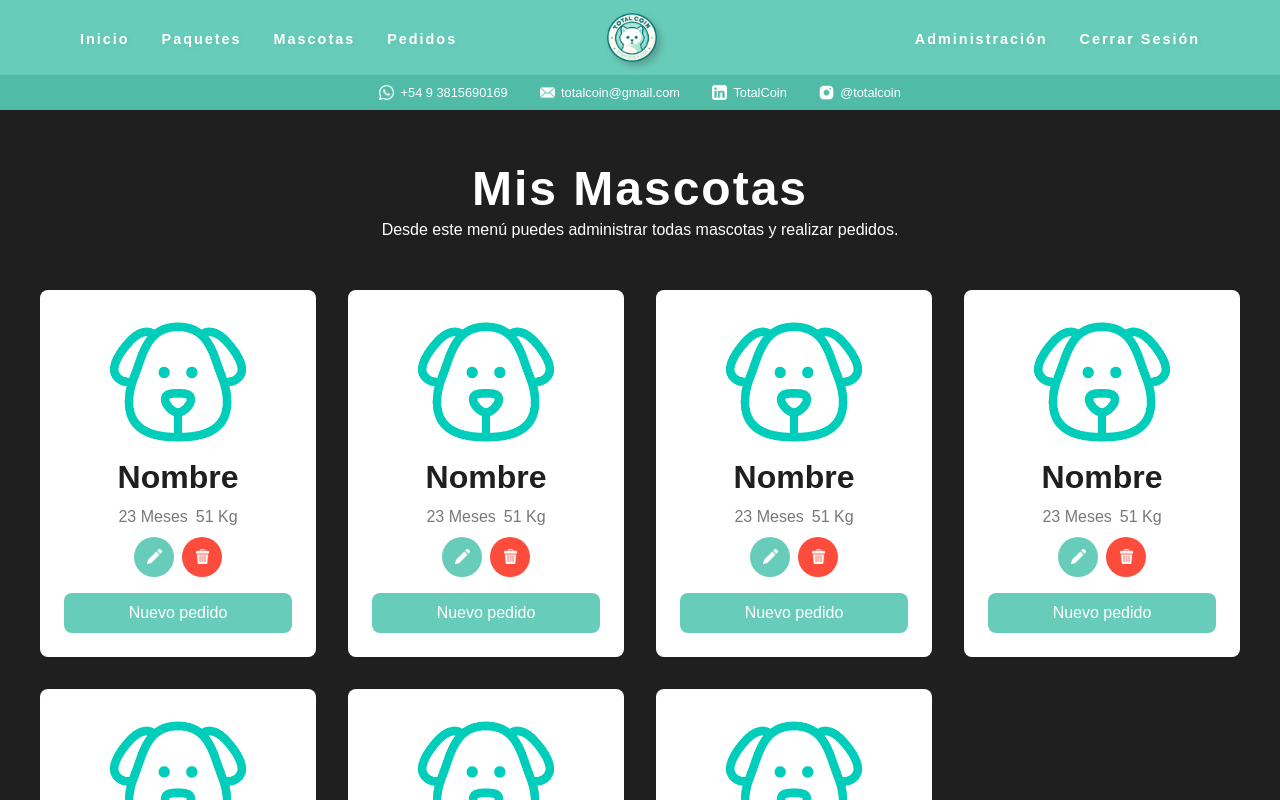
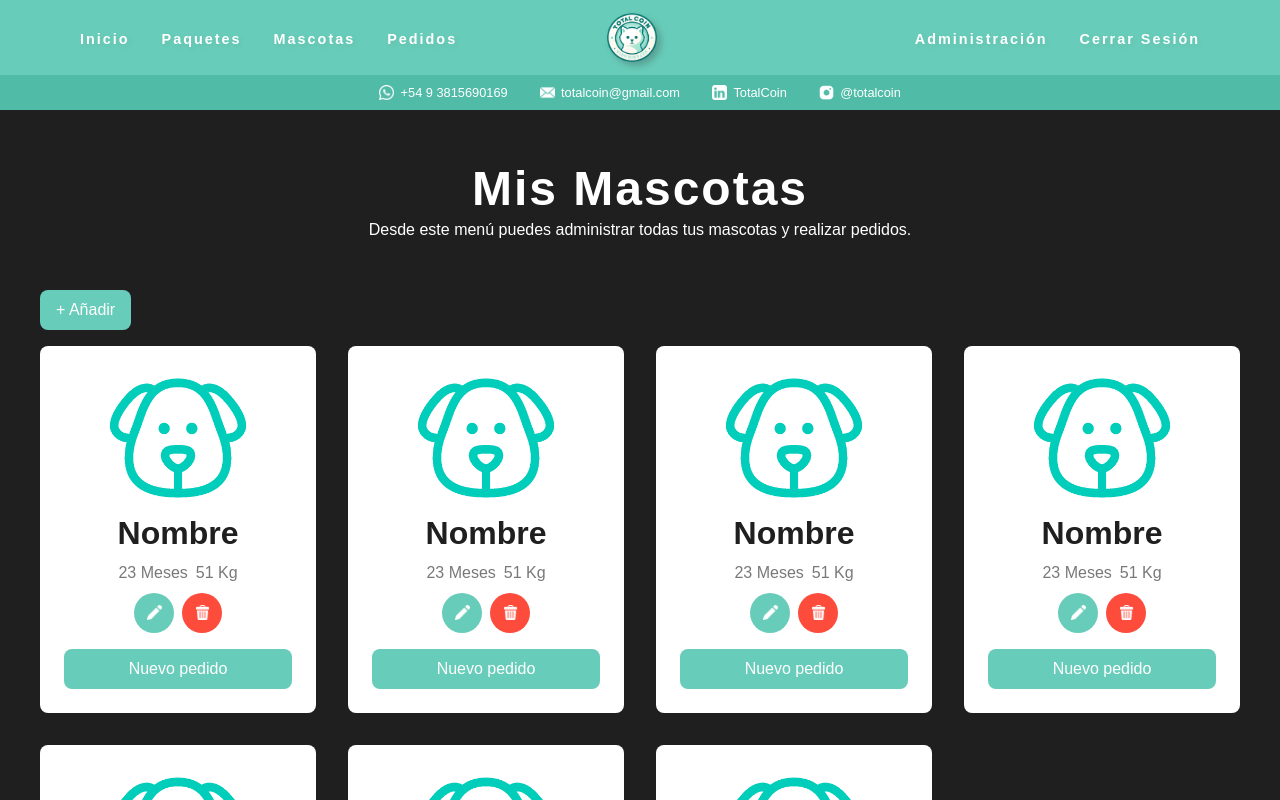
Before and after one commit to mateolohezic/totalcoin-codetest-L2-Front-End, a React (Vite) app: page /mascotas in a window 1280 px wide. Shown: the top 800 px of the page. Built offline with nearby package versions, Linux system fonts and the light colour scheme; a web font is replaced by a local one.

Commit message:
New: Crear mascota

```diff
--- /dev/null
+++ b/src/Components/CrearMascota/CrearMascota.jsx
@@ -0,0 +1,12 @@
+import React from 'react'
+import './crearMascota.css'
+
+function CrearMascota() {
+    return (
+    <>
+
+    </>
+    )
+}
+
+export default CrearMascota
--- a/src/Components/GrillaMisMascotas/grillaMisMascotas.css
+++ b/src/Components/GrillaMisMascotas/grillaMisMascotas.css
@@ -1,6 +1,6 @@
 .grillaMascotas {
     width: 1200px;
-    padding: 3rem 0rem;
+    padding: 1rem 0rem 3rem 0rem;
     margin: auto;
     display: flex;
     flex-wrap: wrap;
--- a/src/Pages/Mascotas/Mascotas.jsx
+++ b/src/Pages/Mascotas/Mascotas.jsx
@@ -1,16 +1,34 @@
-import React from 'react'
+import React, { useState } from 'react'
 import './mascotas.css'
 import GrillaMisMascotas from '../../Components/GrillaMisMascotas/GrillaMisMascotas'
+import CrearMascota from '../../Components/CrearMascota/CrearMascota'
 
 function Mascotas() {
+
+    const [creating, setCreating] = useState(false)
+
     return (
     <>
         <main>
-            <section className='contenedorMascotas'>
-                <h1>Mis Mascotas</h1>
-                <p>Desde este menú puedes administrar todas mascotas y realizar pedidos.</p>
-            </section>
-            <GrillaMisMascotas/>
+            {
+                !creating ?
+                <>
+                    <section className='contenedorMascotas'>
+                        <h1>Mis Mascotas</h1>
+                        <p>Desde este menú puedes administrar todas tus mascotas y realizar pedidos.</p>
+                    </section>
+                    <section className='contenedorCrearMascota'>
+                        <div className='botonAñadirCrearMascota'>
+                            <button type="button" onClick={ () => { setCreating(true) } }>+ Añadir</button>
+                        </div>
+                    </section>
+                    <GrillaMisMascotas/>
+                </>
+                :
+                <>
+                    <CrearMascota/>
+                </>
+            }
         </main>
     </>
     )
--- a/src/Pages/Mascotas/mascotas.css
+++ b/src/Pages/Mascotas/mascotas.css
@@ -18,3 +18,20 @@
     font-weight: 300;
     font-size: 1rem;
 }
+
+.contenedorCrearMascota{
+    width: 1200px;
+    margin: auto;
+    padding: 3rem 0rem 0rem 0rem;
+}
+
+.botonAñadirCrearMascota button{
+    background-color: var(--menta);
+    border-radius: 0.5rem;
+    padding: 0.5rem 1rem;
+    transition: all .3s ease;
+}
+
+.botonAñadirCrearMascota button:hover{
+    background-color: var(--menta-hover);
+}
```
Also changed, not shown: src/Components/CrearMascota/crearMascota.css (added).
